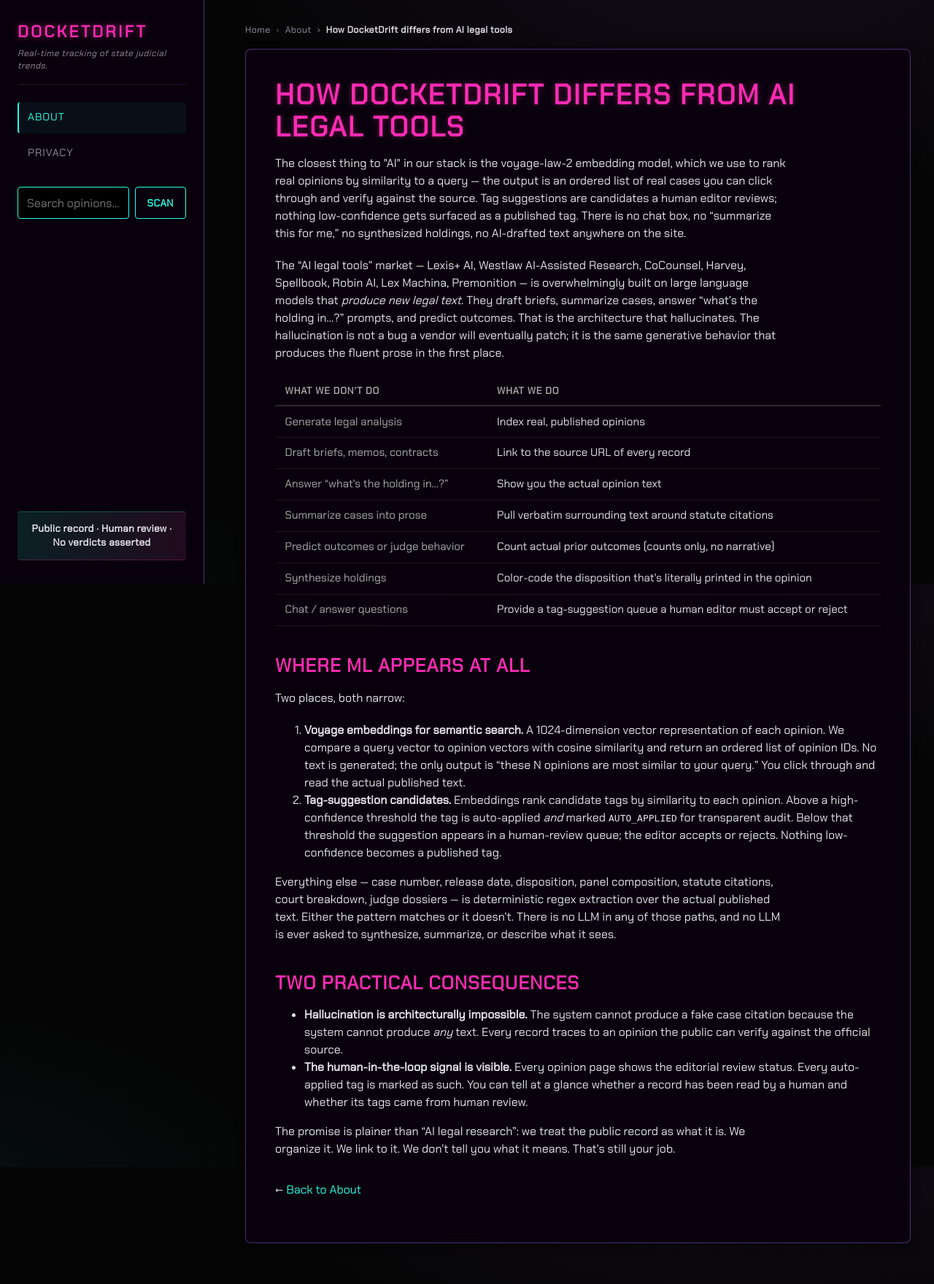
After one commit to OnionMadder/docketdrift, a Django app: page /how-we-differ/ in a window 1280 px wide. The commit adds this page. Shown: the whole page at 73% size. Run offline with Django 5.2, Linux system fonts and the light colour scheme; some libraries are stand-ins or nearby versions.

Commit message:
Spin "How DocketDrift differs from AI legal tools" out to its own page
About page was getting heavy with the full AI-distinguishing
breakdown buried mid-page. Restructure:

- /about/ keeps a tight one-paragraph callout:
  - Para 1: "No. Generative AI legal tools..." (Stanford HAI cite +
    Mata v. Avianca reference) -- the prominent disclosure.
  - Para 2: one-sentence "structurally impossible: we do not generate
    text" -- the punchline.
  - Para 3: rewritten link out to the detail page (no more
    "see below; the deeper section moved off /about/).
- The deeper "where ML appears, do/don't matrix, consequences"
  section moves to a new dedicated /how-we-differ/ page, opening
  with the previously-on-/about/ "The closest thing to AI..."
  paragraph.

Benefits:
- /about/ scans cleanly for a quick reader
- /how-we-differ/ is a single, linkable, shareable URL for any
  skeptical attorney asking "but is it AI?" -- Onion can drop the
  link in a DM or LinkedIn comment without forcing them to scroll
  through Status / Open source / Contact to find the answer
- Both are cacheable static pages (CACHE_SEC_STATIC = 86400)

Breadcrumb on the new page lands under About so navigation reads
Home > About > How DocketDrift differs from AI legal tools, and the
page footer has a "Back to About" link to close the loop.

```diff
--- /dev/null
+++ b/opinions/templates/opinions/how_we_differ.html
@@ -0,0 +1,57 @@
+{% extends "opinions/base.html" %}
+{% block title %}How DocketDrift differs from AI legal tools &middot; DocketDrift{% endblock %}
+{% block description %}Where ML appears in DocketDrift, where it doesn't, and why hallucination is structurally impossible: the explicit do/don't breakdown.{% endblock %}
+
+{% block content %}
+<nav class="breadcrumbs" aria-label="Breadcrumb">
+  <ol>
+    <li><a href="{% url 'opinions:home' %}">Home</a></li>
+    <li><a href="{% url 'opinions:about' %}">About</a></li>
+    <li aria-current="page">How DocketDrift differs from AI legal tools</li>
+  </ol>
+</nav>
+
+<div class="glossy-frame">
+  <h1>How DocketDrift differs from AI legal tools</h1>
+
+  <p>The closest thing to "AI" in our stack is the voyage-law-2 embedding model, which we use to rank real opinions by similarity to a query &mdash; the output is an ordered list of real cases you can click through and verify against the source. Tag suggestions are candidates a human editor reviews; nothing low-confidence gets surfaced as a published tag. There is no chat box, no &ldquo;summarize this for me,&rdquo; no synthesized holdings, no AI-drafted text anywhere on the site.</p>
+
+  <p>The &ldquo;AI legal tools&rdquo; market &mdash; Lexis+ AI, Westlaw AI-Assisted Research, CoCounsel, Harvey, Spellbook, Robin AI, Lex Machina, Premonition &mdash; is overwhelmingly built on large language models that <em>produce new legal text</em>. They draft briefs, summarize cases, answer &ldquo;what&rsquo;s the holding in&hellip;?&rdquo; prompts, and predict outcomes. That is the architecture that hallucinates. The hallucination is not a bug a vendor will eventually patch; it is the same generative behavior that produces the fluent prose in the first place.</p>
+
+  <table class="differ-table">
+    <thead>
+      <tr><th>What we don&rsquo;t do</th><th>What we do</th></tr>
+    </thead>
+    <tbody>
+      <tr><td>Generate legal analysis</td><td>Index real, published opinions</td></tr>
+      <tr><td>Draft briefs, memos, contracts</td><td>Link to the source URL of every record</td></tr>
+      <tr><td>Answer &ldquo;what&rsquo;s the holding in&hellip;?&rdquo;</td><td>Show you the actual opinion text</td></tr>
+      <tr><td>Summarize cases into prose</td><td>Pull verbatim surrounding text around statute citations</td></tr>
+      <tr><td>Predict outcomes or judge behavior</td><td>Count actual prior outcomes (counts only, no narrative)</td></tr>
+      <tr><td>Synthesize holdings</td><td>Color-code the disposition that&rsquo;s literally printed in the opinion</td></tr>
+      <tr><td>Chat / answer questions</td><td>Provide a tag-suggestion queue a human editor must accept or reject</td></tr>
+    </tbody>
+  </table>
+
+  <h2>Where ML appears at all</h2>
+  <p>Two places, both narrow:</p>
+  <ol>
+    <li><strong>Voyage embeddings for semantic search.</strong> A 1024-dimension vector representation of each opinion. We compare a query vector to opinion vectors with cosine similarity and return an ordered list of opinion IDs. No text is generated; the only output is &ldquo;these N opinions are most similar to your query.&rdquo; You click through and read the actual published text.</li>
+    <li><strong>Tag-suggestion candidates.</strong> Embeddings rank candidate tags by similarity to each opinion. Above a high-confidence threshold the tag is auto-applied <em>and</em> marked <code>AUTO_APPLIED</code> for transparent audit. Below that threshold the suggestion appears in a human-review queue; the editor accepts or rejects. Nothing low-confidence becomes a published tag.</li>
+  </ol>
+
+  <p>Everything else &mdash; case number, release date, disposition, panel composition, statute citations, court breakdown, judge dossiers &mdash; is deterministic regex extraction over the actual published text. Either the pattern matches or it doesn&rsquo;t. There is no LLM in any of those paths, and no LLM is ever asked to synthesize, summarize, or describe what it sees.</p>
+
+  <h2>Two practical consequences</h2>
+  <ul>
+    <li><strong>Hallucination is architecturally impossible.</strong> The system cannot produce a fake case citation because the system cannot produce <em>any</em> text. Every record traces to an opinion the public can verify against the official source.</li>
+    <li><strong>The human-in-the-loop signal is visible.</strong> Every opinion page shows the editorial review status. Every auto-applied tag is marked as such. You can tell at a glance whether a record has been read by a human and whether its tags came from human review.</li>
+  </ul>
+
+  <p>The promise is plainer than &ldquo;AI legal research&rdquo;: we treat the public record as what it is. We organize it. We link to it. We don&rsquo;t tell you what it means. That&rsquo;s still your job.</p>
+
+  <p style="margin-top: 2rem;">
+    &larr; <a href="{% url 'opinions:about' %}">Back to About</a>
+  </p>
+</div>
+{% endblock %}
--- a/opinions/urls.py
+++ b/opinions/urls.py
@@ -9,6 +9,7 @@ urlpatterns = [
     path("", views.home, name="home"),
     path("opinions/", views.opinion_list, name="opinion_list"),
     path("about/", views.about, name="about"),
+    path("how-we-differ/", views.how_we_differ, name="how_we_differ"),
     path("privacy/", views.privacy, name="privacy"),
     path("support/", views.support, name="support"),
     path("request-state/", views.request_state, name="request_state"),
--- a/opinions/views.py
+++ b/opinions/views.py
@@ -302,6 +302,19 @@ def opinion_detail(request, case_number):
 @cache_control(public=True, max_age=CACHE_SEC_STATIC)
 def about(request):
     return render(request, "opinions/about.html", {
+        "active_nav": "about",
+    })
+
+
+@cache_control(public=True, max_age=CACHE_SEC_STATIC)
+def how_we_differ(request):
+    """Detailed breakdown of how DocketDrift differs architecturally from
+    the generative-AI legal-tools market. Spun off from the About page so
+    /about/ stays a high-level overview while a reader who wants the
+    specifics (where ML actually appears in the stack; the do/don't
+    matrix; the consequences) has a dedicated, linkable destination
+    they can share with skeptical attorneys."""
+    return render(request, "opinions/how_we_differ.html", {
         "active_nav": "about",
     })
 
```
Also changed, not shown: opinions/templates/opinions/about.html (+2 -36 lines).
